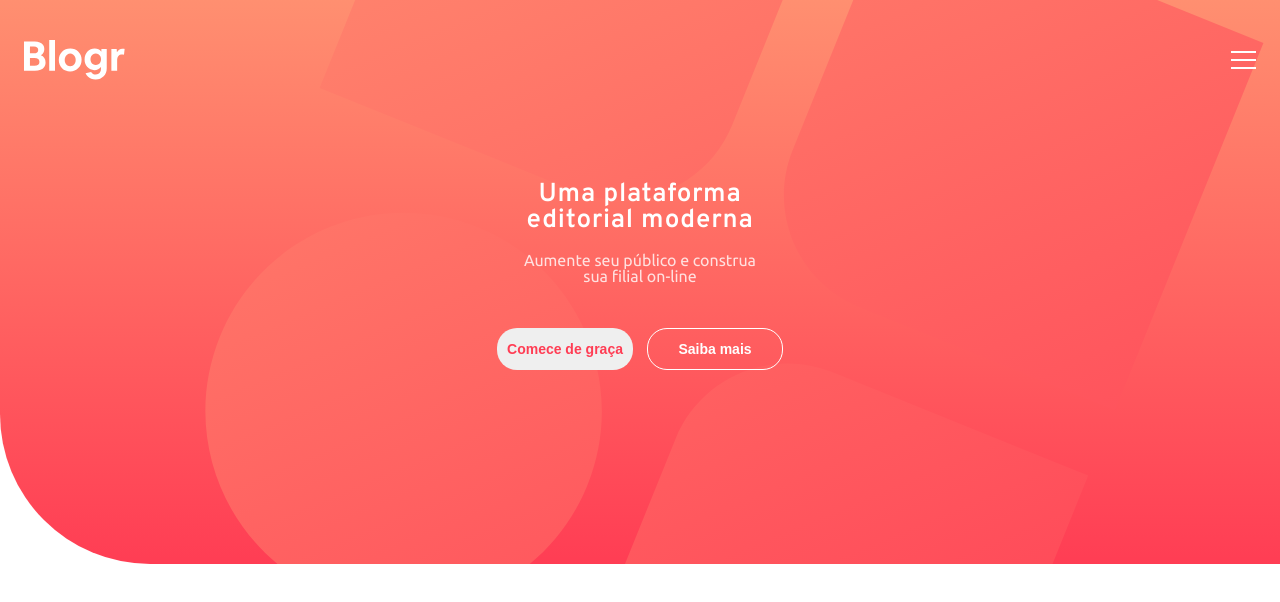
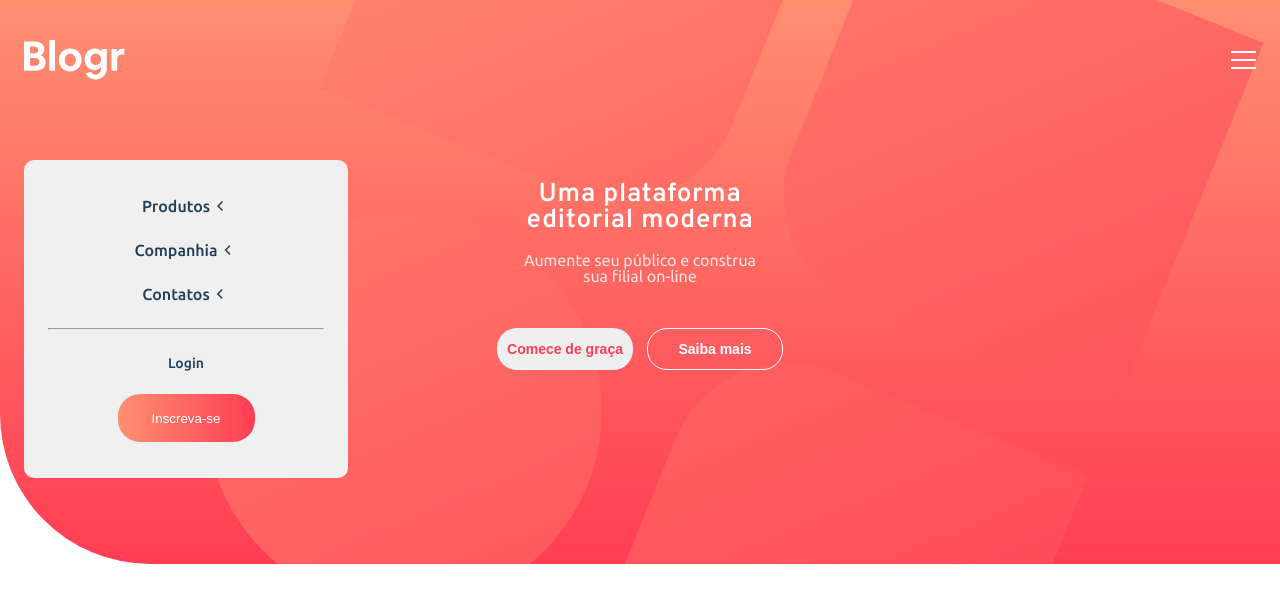
Before and after one commit to LipePLima/Blogr, an Angular app: page / in a window 1280 px wide. Shown: the top 602 px of the page. Built offline with nearby package versions, Linux system fonts and the light colour scheme.

Commit message:
Evoluindo nos botões da lista

```diff
--- a/src/app/components/header/header.component.css
+++ b/src/app/components/header/header.component.css
@@ -34,11 +34,12 @@
 }
 
 .menuList {
-    display: none;
+    /* display: none; */
     font-family: 'Ubuntu', sans-serif;
     position: absolute;
     text-align: center;
-    top: 120px;
+    top: 20%;
+    left: auto;
     width: 324px;
     background-color: rgb(240, 240, 240);
     color: #000;
@@ -52,6 +53,10 @@
 }
 
 .container-itens {
+    display: flex;
+    justify-content: center;
+    align-items: center;
+    flex-direction: column;
     margin-bottom: 1.5rem;
 }
 
@@ -59,14 +64,23 @@
     display: flex;
     justify-content: center;
     align-items: center;
+    width: 100px;
     font-weight: 500;
     color: hsl(208, 49%, 24%);
 }
 
 .item-list {
+    display: none;
+    width: calc(100% - 3rem);
     background-color: rgb(231, 231, 231);
     border-radius: 10px;
     margin: 1.75rem 1.5rem 0 1.5rem;
+
+}
+
+.item-list-active {
+    display: block;
+    transition: .5s;
 }
 
 .topic {
@@ -88,7 +102,7 @@
     font-size: 20px;
 }
 
-.chevron:active {
+.chevron-active {
     transform: rotate(-90deg);
     transition: .2s;
 }
--- a/src/app/components/header/header.component.html
+++ b/src/app/components/header/header.component.html
@@ -5,14 +5,14 @@
         <div class="menuList" id="menuList">
             <ul>
                 <li class="container-itens" *ngFor="let iten of itens">
-                    <div class="item-title">
+                    <div (click)="dropSubList();$event.stopPropagation() " class="item-title">
                         {{ iten.title }}
                         <span class="material-symbols-outlined chevron">
                             chevron_left
                         </span>
                     </div>
-                    <ul class="item-list">
-                        <li class="topic" *ngFor="let topic of iten.topics" >
+                    <ul class="item-list" id="item-list">
+                        <li class="topic" id="topic" *ngFor="let topic of iten.topics">
                             {{ topic }}
                         </li>
                     </ul>
--- a/src/app/components/header/header.component.ts
+++ b/src/app/components/header/header.component.ts
@@ -30,6 +30,15 @@ export class HeaderComponent {
       menu.classList.toggle("menuList-active")
       menuH.classList.toggle("menuHeader-active")
     }
+  }
 
+  dropSubList () {
+    let subList = document.querySelectorAll("#item-list");
+
+    if (subList !== null) {
+      subList.forEach ( e => {
+        e.classList.toggle('item-list-active')
+      })
+    }
   }
 }
```
